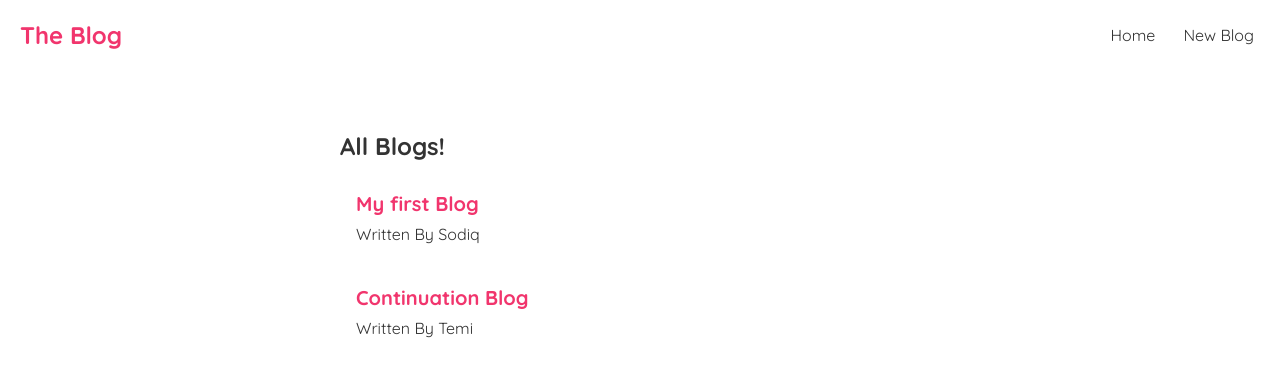
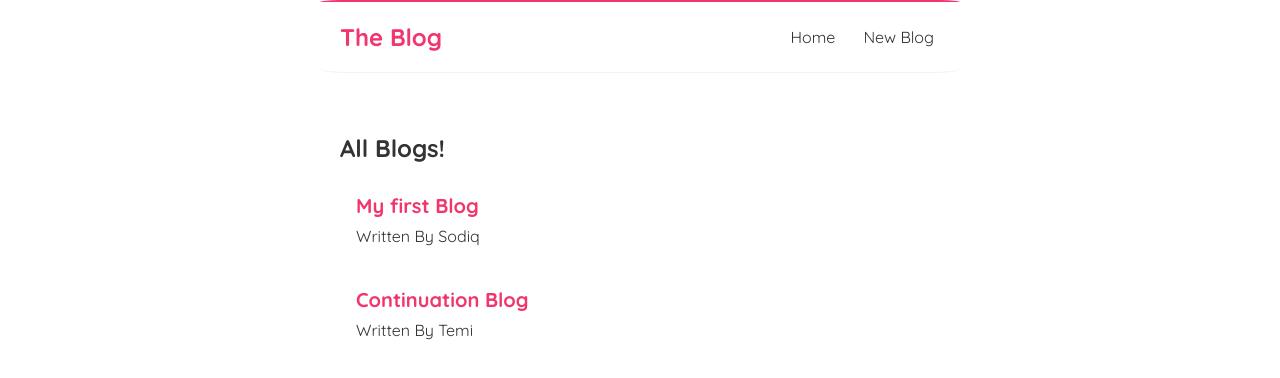
Before and after one commit to Sodiq-123/blog-app, a React (Create React App) app: page / in a window 1280 px wide. Shown: the top 378 px of the page. Built offline with nearby package versions, Linux system fonts and the light colour scheme; data requests are answered from the project's data file.

Commit message:
Modified some styles

```diff
--- a/src/index.css
+++ b/src/index.css
@@ -10,8 +10,14 @@
   padding: 20px;
   display: flex;
   align-items: center;
-  max-width: 0 auto;
-  border-bottom: 1px solid white;
+  max-width: 600px;
+  margin: 0 auto;
+  border-bottom: 1px solid #f2f2f2;
+  border-top: 2px double #f1356d;
+  border-bottom-right-radius: 5%;
+  border-bottom-left-radius: 5%;
+  border-top-left-radius: 3%;
+  border-top-right-radius: 3%;
 }
 
 .navbar h1 {
@@ -19,10 +25,6 @@
 }
 
 .navbar .links {
-  margin-left: auto;
-}
-
-.navbar a {
   margin-left: auto;
 }
 
```
